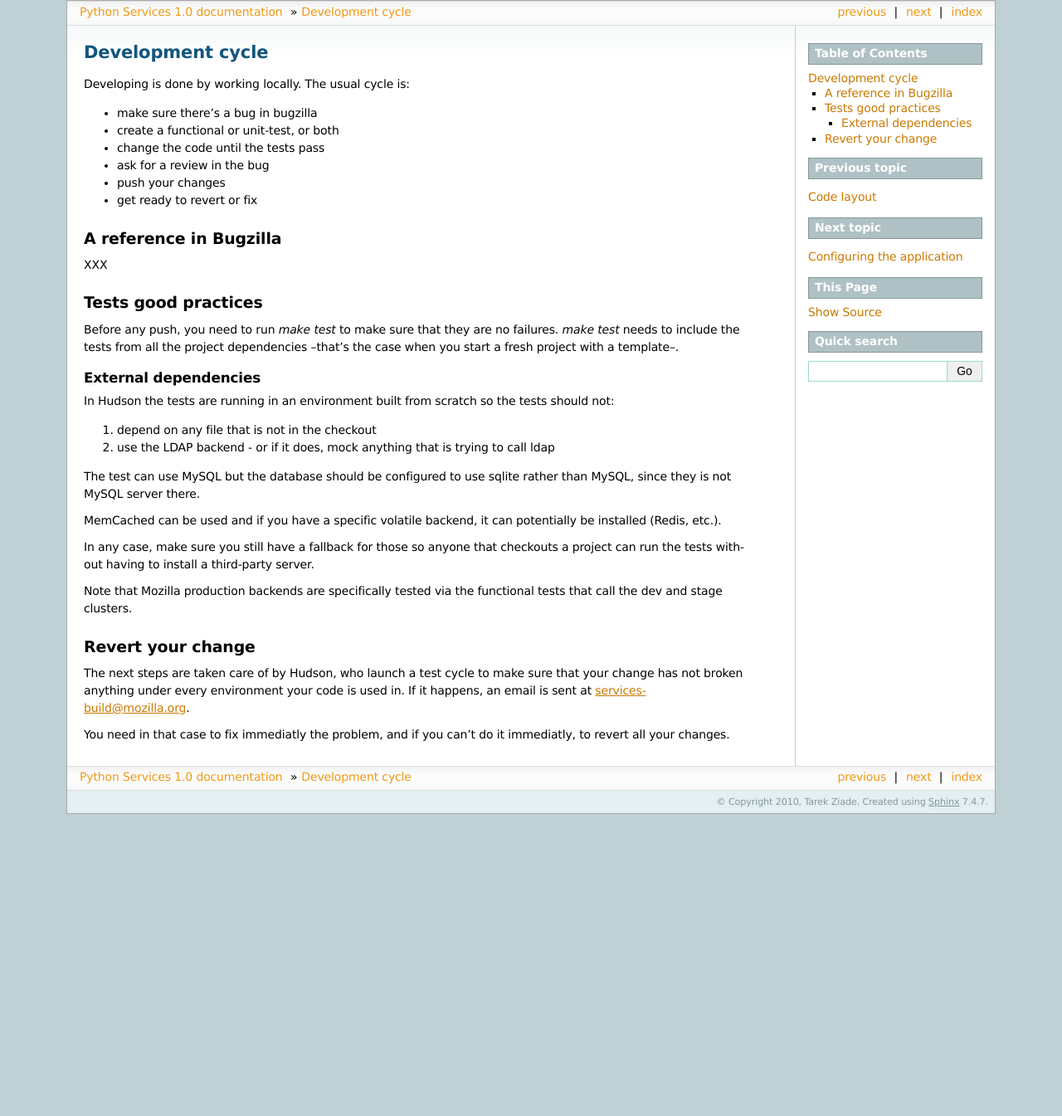
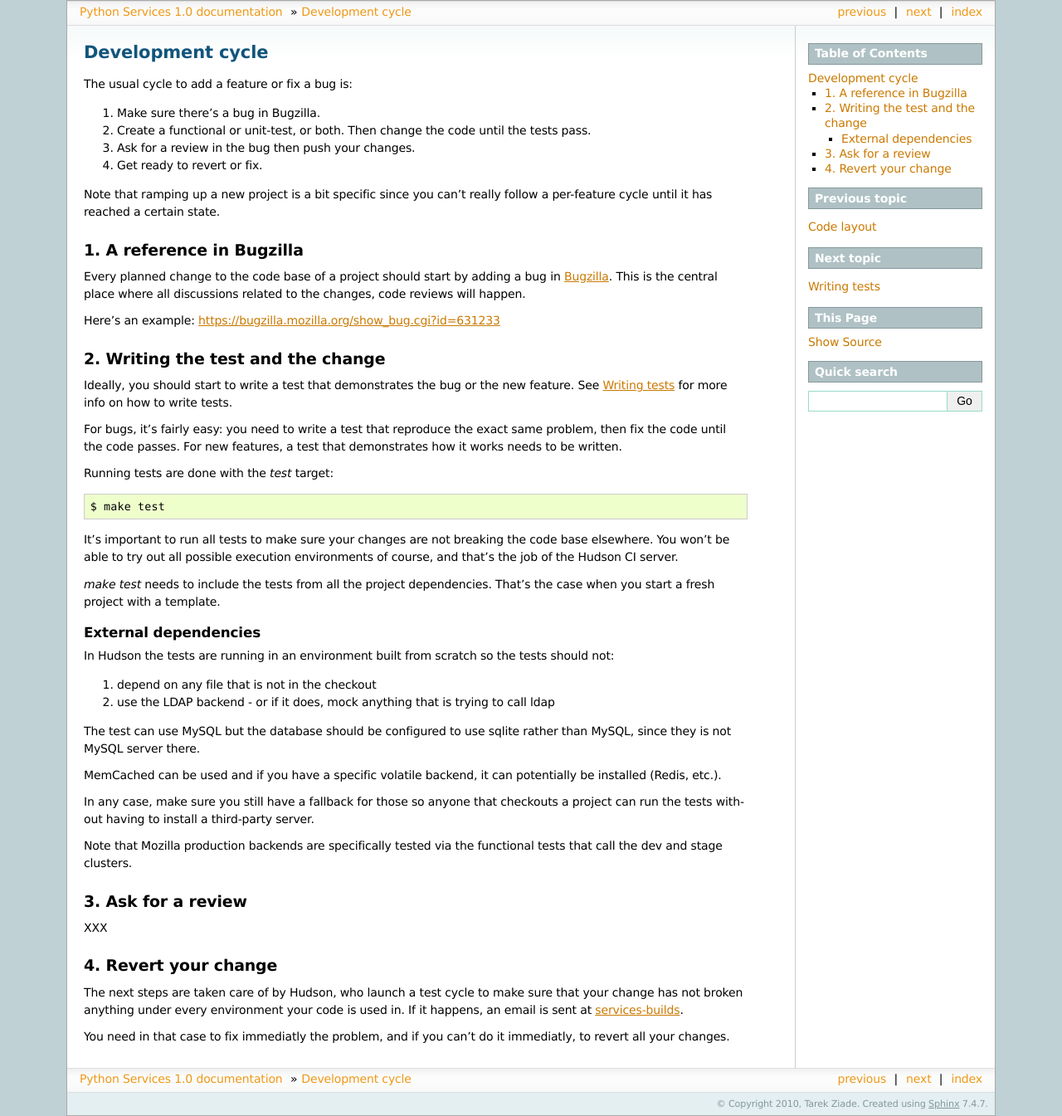
Before and after one commit to mozilla-services/docs, a Sphinx documentation site: the page built from source/working.rst, in a window 1280 px wide. Shown: the whole page at 83% size. Built offline with Sphinx 7.4.7, drawn with Linux system fonts in a browser that asks for light colours; before the commit the page ends 981 px from its top, so only the background shows below that.

Commit message:
structured the devcycle section

```diff
--- a/source/glossary.rst
+++ b/source/glossary.rst
@@ -14,3 +14,9 @@ Glossary
     Basic Authentication
        The client authenticates by sending an *Authorization* header of the
        form: "Basic base64(username + ':' + password)
+
+    services-builds
+        The Service Build mailing list at services-builds@mozilla.org, that
+        receives all Hudson failures.
+
+        You can register to it at: https://mail.mozilla.org/listinfo/services-builds
--- a/source/index.rst
+++ b/source/index.rst
@@ -19,6 +19,7 @@ Contents of the documentation:
    setup
    code
    working
+   tests
    configuration
    guidelines
    profiling
--- /dev/null
+++ b/source/tests.rst
@@ -0,0 +1,7 @@
+.. _testing:
+
+=============
+Writing tests
+=============
+
+XXX will demo WebTest
--- a/source/working.rst
+++ b/source/working.rst
@@ -2,28 +2,52 @@
 Development cycle
 =================
 
-Developing is done by working locally. The usual cycle is:
 
-- make sure there's a bug in bugzilla
-- create a functional or unit-test, or both
-- change the code until the tests pass
-- ask for a review in the bug
-- push your changes
-- get ready to revert or fix
+The usual cycle to add a feature or fix a bug is:
 
-A reference in Bugzilla
-=======================
+1. Make sure there's a bug in Bugzilla.
+2. Create a functional or unit-test, or both.
+   Then change the code until the tests pass.
+3. Ask for a review in the bug then push your changes.
+4. Get ready to revert or fix.
 
-XXX
+Note that ramping up a new project is a bit specific since you can't
+really follow a per-feature cycle until it has reached a certain state.
 
 
-Tests good practices
-====================
 
-Before any push, you need to run *make test* to make sure that they are no
-failures. *make test* needs to include the tests from all the project
-dependencies --that's the case when you start a fresh project with a
-template--.
+1. A reference in Bugzilla
+==========================
+
+Every planned change to the code base of a project should start by adding a
+bug in `Bugzilla <http://bugzilla.mozilla.org>`_. This is the central place
+where all discussions related to the changes, code reviews will happen.
+
+Here's an example: https://bugzilla.mozilla.org/show_bug.cgi?id=631233
+
+
+2. Writing the test and the change
+==================================
+
+Ideally, you should start to write a test that demonstrates the bug or
+the new feature. See :ref:`testing` for more info on how to write tests.
+
+For bugs, it's fairly easy: you need to write a test that reproduce the
+exact same problem, then fix the code until the code passes.
+For new features, a test that demonstrates how it works needs
+to be written.
+
+Running tests are done with the *test* target::
+
+    $ make test
+
+
+It's important to run all tests to make sure your changes are not breaking
+the code base elsewhere. You won't be able to try out all possible
+execution environments of course, and that's the job of the Hudson CI server.
+
+*make test* needs to include the tests from all the project dependencies.
+That's the case when you start a fresh project with a template.
 
 
 External dependencies
@@ -49,14 +73,20 @@ Note that Mozilla production backends are specifically tested via the
 functional tests that call the dev and stage clusters.
 
 
+3. Ask for a review
+===================
 
-Revert your change
-==================
+XXX
+
+
+
+4. Revert your change
+=====================
 
 The next steps are taken care of by Hudson, who launch a test cycle to make
 sure that your change has not broken anything under every environment
 your code is used in. If it happens, an email is sent at
-services-build@mozilla.org.
+:term:`services-builds`.
 
 You need in that case to fix immediatly the problem, and if you can't do
 it immediatly, to revert all your changes.
```
